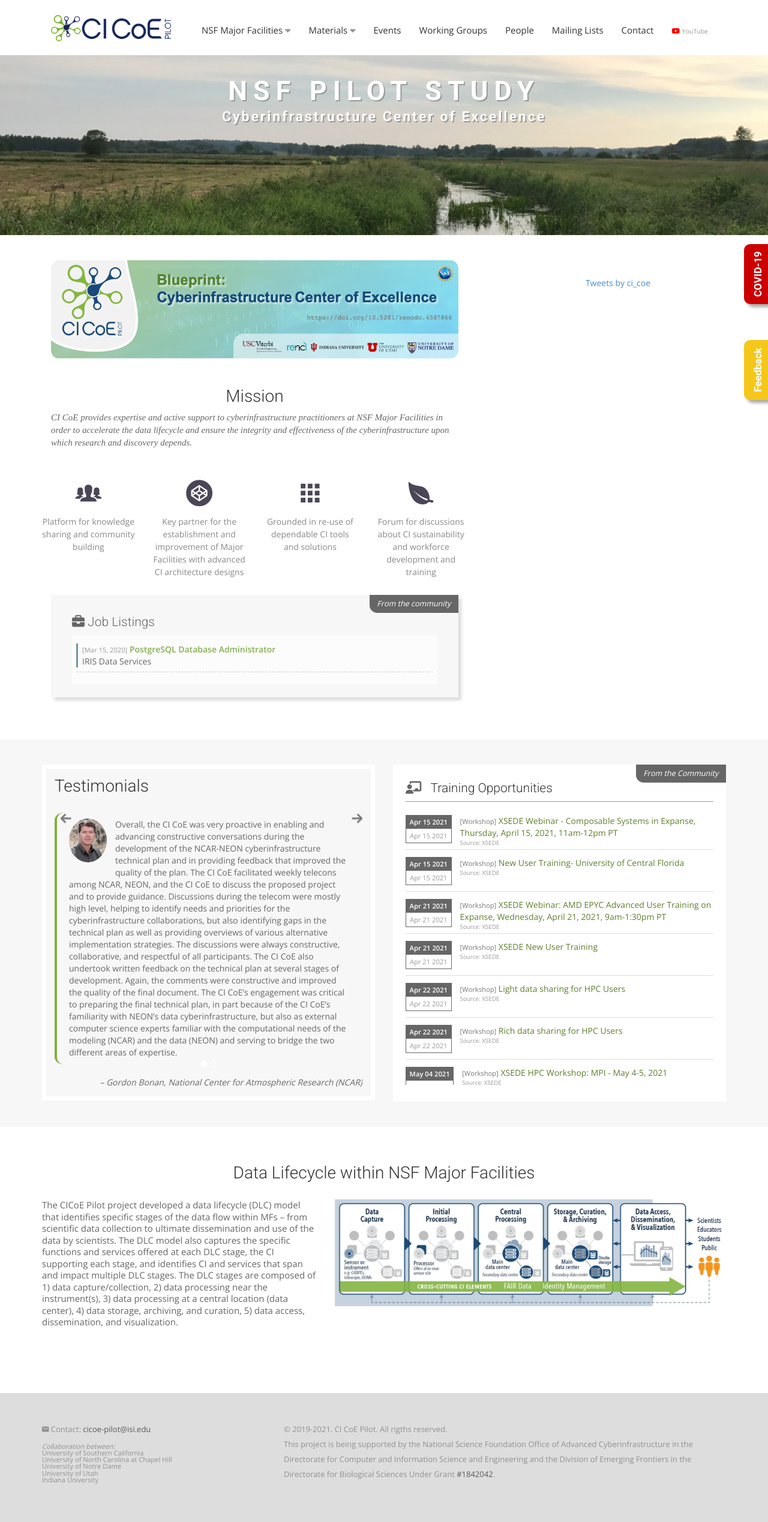
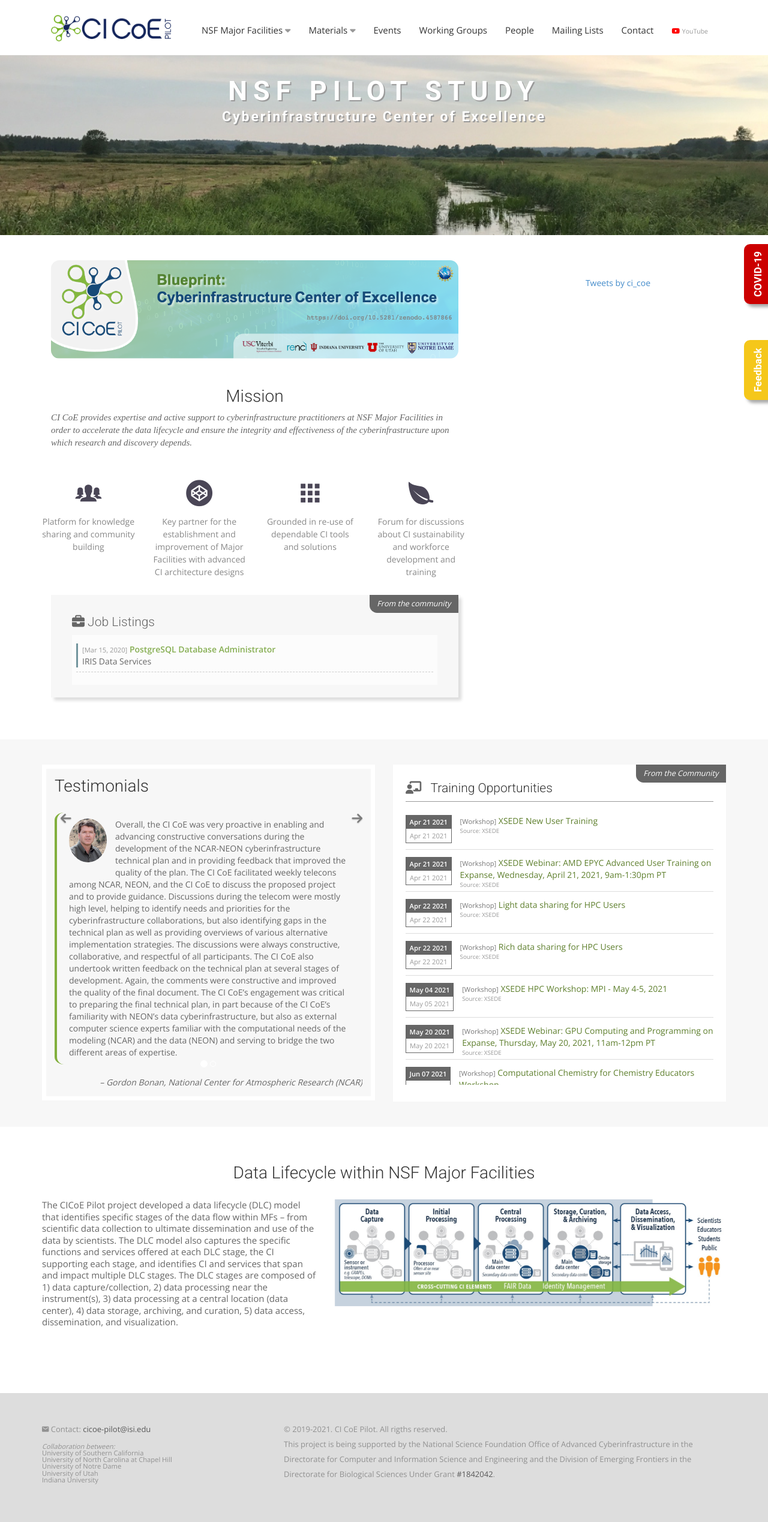
Before and after one commit to cicoe/cicoe.github.io, a Jekyll site: the page built from index.html, in a window 1280 px wide. Shown: the whole page at 60% size. Built offline with Jekyll 4.4.1, drawn with Linux system fonts in a browser that asks for light colours; nearby versions of some CDN libraries; some web fonts are replaced; comment, search, counter and statistics services are not loaded.

Commit message:
updated training events

```diff
--- a/_data/training_opportunities.yml
+++ b/_data/training_opportunities.yml
@@ -1,18 +1,10 @@
 - categroy: Workshop
-  end_date: April 15, 2021
+  end_date: April 21, 2021
   source: XSEDE
-  start_date: April 15, 2021
+  start_date: April 21, 2021
   time: ''
-  title: XSEDE Webinar - Composable Systems in Expanse, Thursday, April 15, 2021,
-    11am-12pm PT
-  website: "https://www.xsede.org/web/xup/course-calendar/-/training-user/class/2314/session/3974/register"
-- categroy: Workshop
-  end_date: April 15, 2021
-  source: XSEDE
-  start_date: April 15, 2021
-  time: ''
-  title: New User Training- University of Central Florida
-  website: "https://www.xsede.org/web/xup/course-calendar/-/training-user/class/2303/session/3963/register"
+  title: XSEDE New User Training
+  website: "https://www.xsede.org/web/xup/course-calendar/-/training-user/class/1771/session/4000/register"
 - categroy: Workshop
   end_date: April 21, 2021
   source: XSEDE
@@ -21,13 +13,6 @@
   title: 'XSEDE Webinar: AMD EPYC Advanced User Training on Expanse, Wednesday, April
     21, 2021, 9am-1:30pm PT'
   website: "https://www.xsede.org/web/xup/course-calendar/-/training-user/class/2311/session/3971/register"
-- categroy: Workshop
-  end_date: April 21, 2021
-  source: XSEDE
-  start_date: April 21, 2021
-  time: ''
-  title: XSEDE New User Training
-  website: "https://www.xsede.org/web/xup/course-calendar/-/training-user/class/1771/session/4000/register"
 - categroy: Workshop
   end_date: April 22, 2021
   source: XSEDE
```
